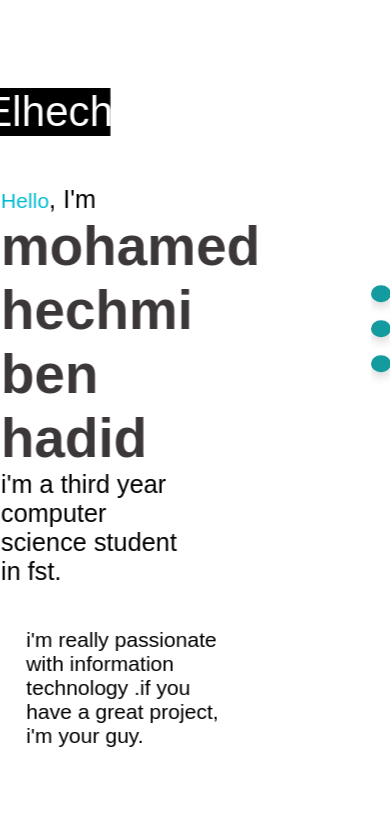
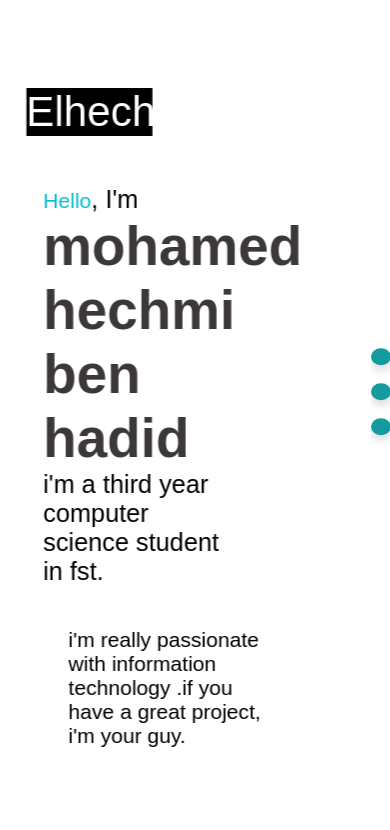
Before and after one commit to 3LHECH/3LHECH.github.io, a plain HTML site: page index.html in a window 390 px wide. Shown: the top 830 px of the page. Drawn offline with Linux system fonts and the light colour scheme.

Commit message:
Add files via upload

```diff
--- a/hechmi.scss
+++ b/hechmi.scss
@@ -51,7 +51,7 @@ nav ul{
         position:absolute;
         transform: translateY(100%);
         top:0;
-        padding-top: 4%;
+        padding-top: 20%;
         height:30%;
         left:0;
         background:rgba(255, 255, 255, 0,);
@@ -78,7 +78,7 @@ nav ul{
     .nav_items{
         position: relative;
         font-size: 14px;
-        width: 1.0vh;
+        width: 1.5vh;
         height: 2.0vh;
         padding-top:5%;
         background-color: #139ba0;
@@ -121,8 +121,9 @@ ul a:hover{
             .it_is_me{
                 position: absolute;
                 width: 100%;
-                margin-right: 10vh;
+                margin-right: 5vh;
                 padding-top: 10vh;
+
             }
             .cv{
                 width: 53%;
```
Also changed, not shown: hechmi.css, 1 other file.
